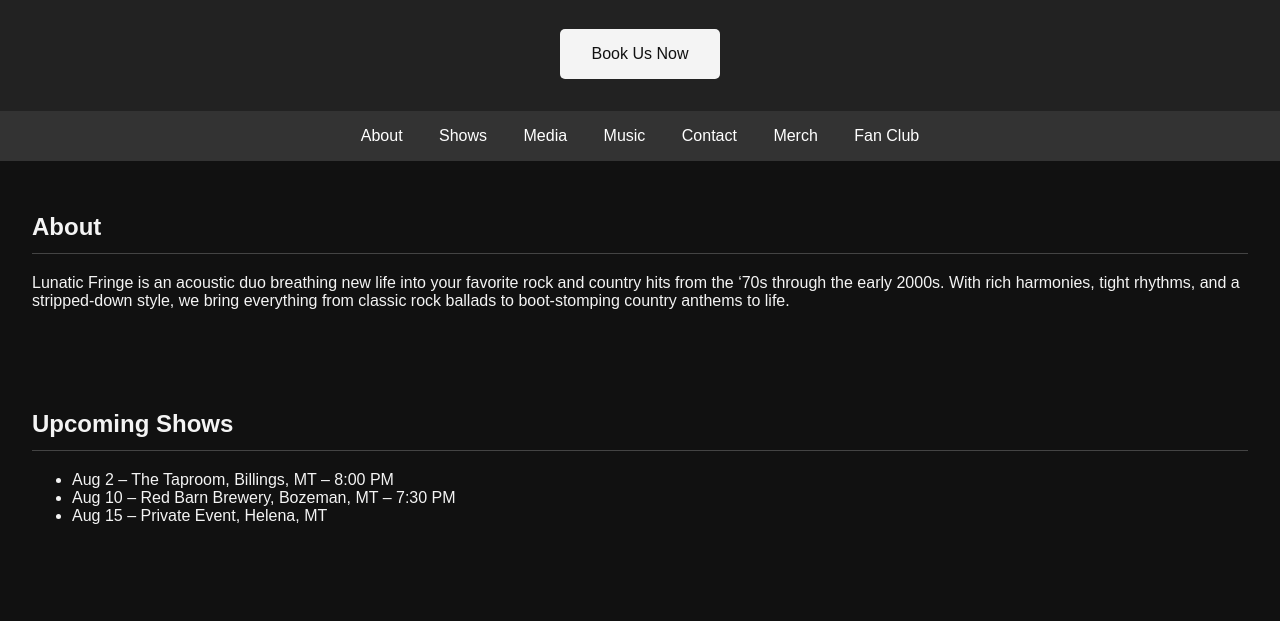
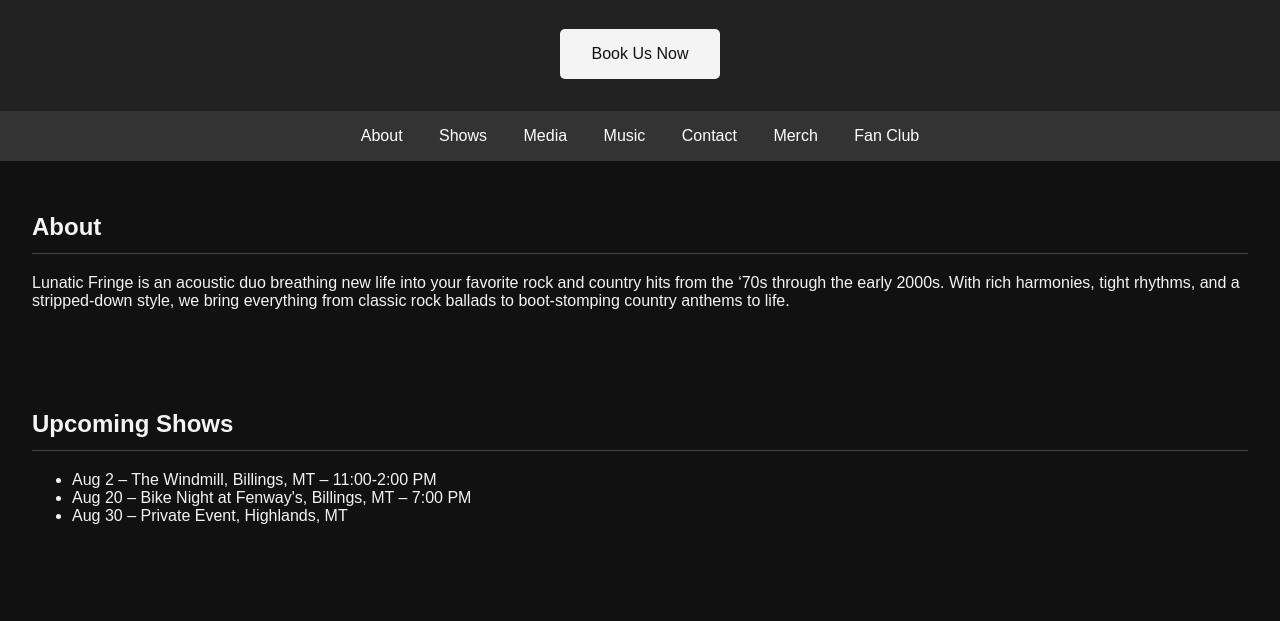
Before and after one commit to jfairlee-live/lunaticfringe-site, a plain HTML site: page Lunatic_Fringe_Complete_Site.html in a window 1280 px wide. Shown: the part 151-772 px from the top of the page. Drawn offline with Linux system fonts and the light colour scheme.

Commit message:
Update Lunatic_Fringe_Complete_Site.html

```diff
--- a/Lunatic_Fringe_Complete_Site.html
+++ b/Lunatic_Fringe_Complete_Site.html
@@ -50,9 +50,9 @@
 <section id="shows">
   <h2>Upcoming Shows</h2>
   <ul>
-    <li>Aug 2 – The Taproom, Billings, MT – 8:00 PM</li>
-    <li>Aug 10 – Red Barn Brewery, Bozeman, MT – 7:30 PM</li>
-    <li>Aug 15 – Private Event, Helena, MT</li>
+    <li>Aug 2 – The Windmill, Billings, MT – 11:00-2:00 PM</li>
+    <li>Aug 20 – Bike Night at Fenway's, Billings, MT – 7:00 PM</li>
+    <li>Aug 30 – Private Event, Highlands, MT</li>
   </ul>
 </section>
 
```
